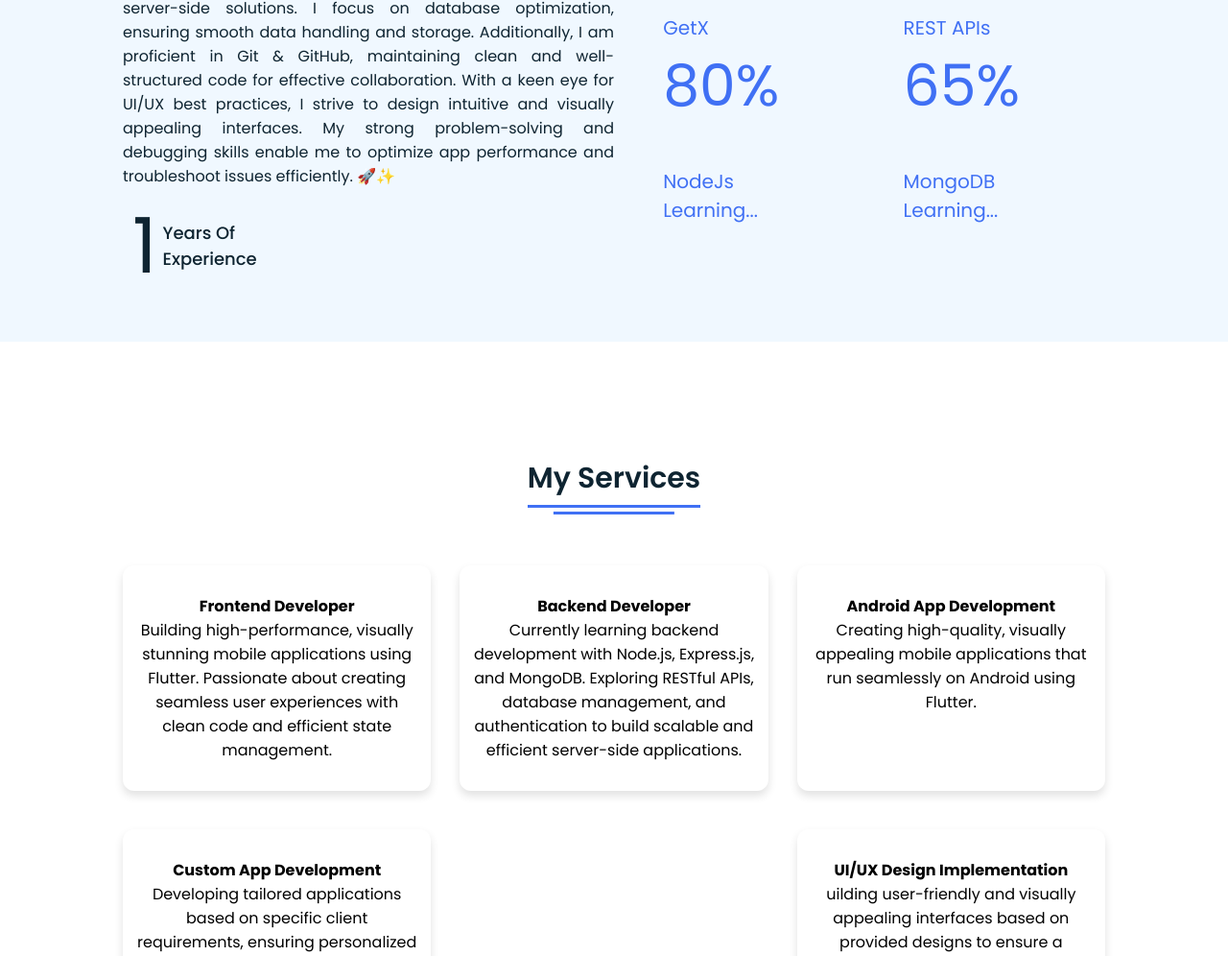
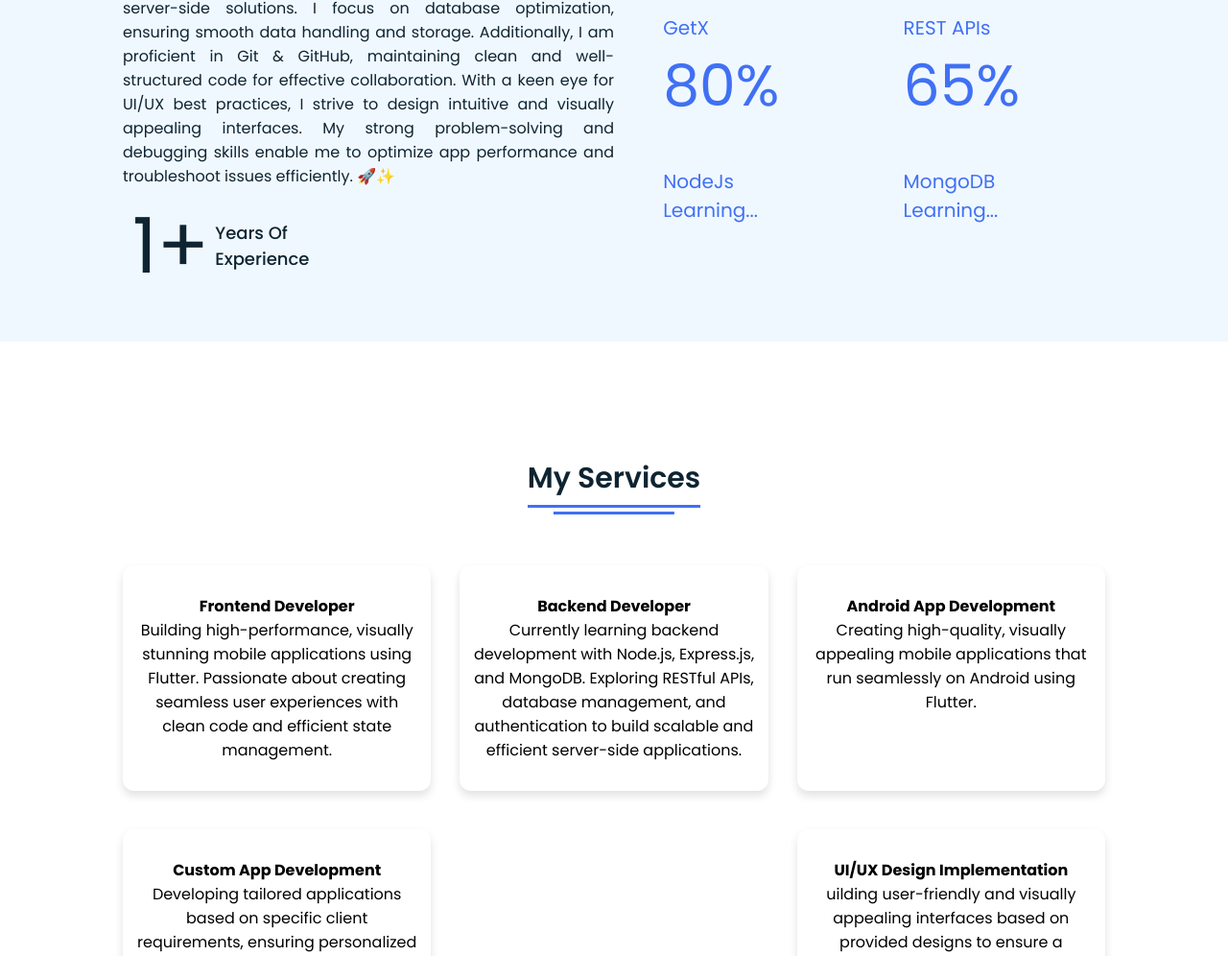
Before and after one commit to Developer-Waqas/My-Portfolio, a plain HTML site: page index.html in a window 1280 px wide. Shown: the part 1905-2901 px from the top of the page at 96% size. Drawn offline with Linux system fonts and the light colour scheme.

Commit message:
✨ Modified

```diff
--- a/index.html
+++ b/index.html
@@ -115,7 +115,7 @@
             and debugging skills enable me to optimize app performance and troubleshoot issues efficiently. 🚀✨
           </p>
           <div class="experience">
-            <div class="num">1</div>
+            <div class="num">1+</div>
             <div class="exp">
               Years Of <br />
               Experience
```
